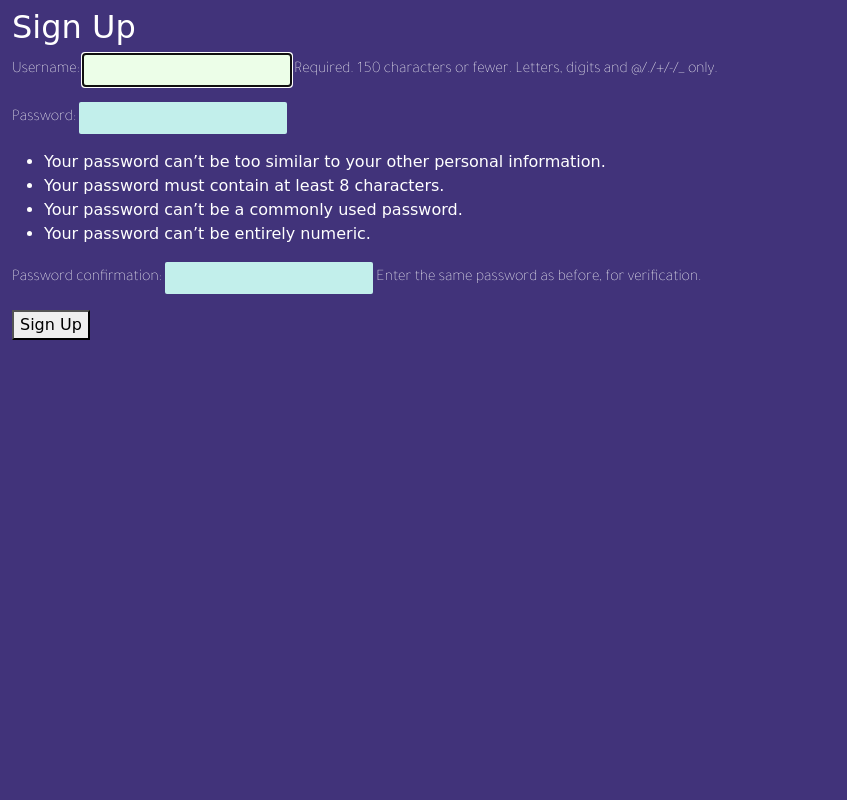
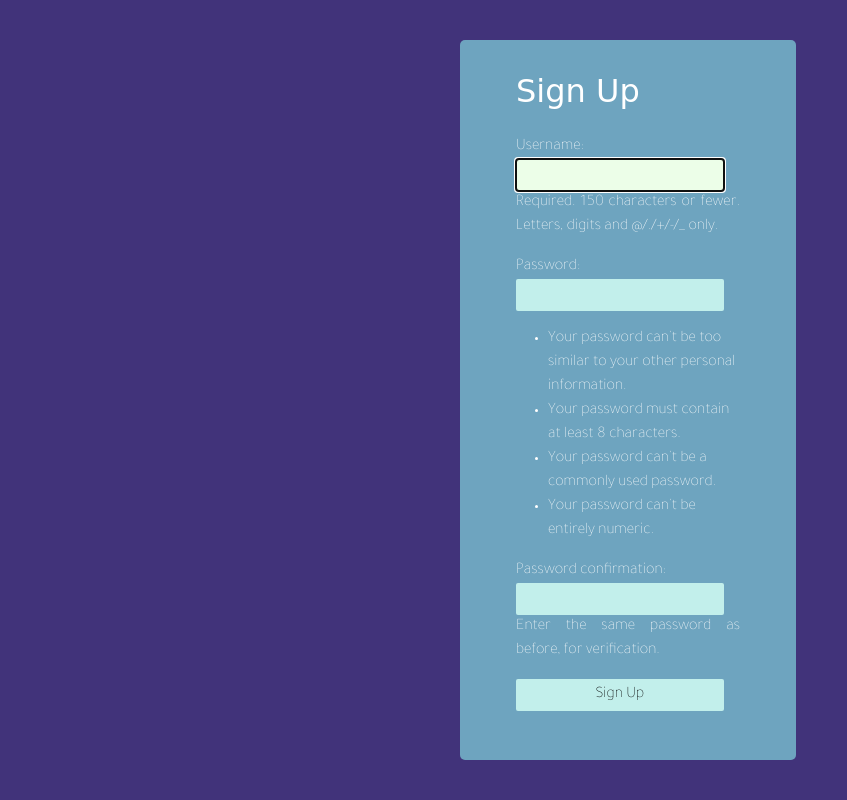
Before and after one commit to sabinaTT/talk-the-walk, a Django app: page /signup/ in a window 1280 px wide. Shown: the whole page, without its empty margins (0-847 px from the left). Run offline with Django 4.2, Linux system fonts and the light colour scheme; some web fonts are replaced.

Commit message:
finish sign up css

```diff
--- a/main_app/templates/signup.html
+++ b/main_app/templates/signup.html
@@ -1,11 +1,21 @@
 {% extends 'base.html' %}
 {% block body %}
 <div class="container-fluid">
-    <h2>Sign Up</h2>
-    <form method='post'>
-        {% csrf_token %}
-        {{ form.as_p }}
-        <button type='submit'>Sign Up</button>
-    </form>
+    <div class="login-box flex row justify-content-center align-self-center" style='background-color: #6EA4BF; padding: 2rem; width: 21rem; height: 45rem; border-radius: 5px;'>
+    <div class="row">
+        <div class="col-sm-12">
+            <h2>Sign Up</h2>
+        </div>
+    </div>
+<div class="row">
+    <div class="col-sm-12">
+        <form method='post' style="    font-family: 'Tajawal', sans-serif;" >
+            {% csrf_token %}
+            {{ form.as_p }}
+            <button type='submit' style=" font-family: 'Tajawal', sans-serif;" id='signup_btn'>Sign Up</button>
+        </form>
+    </div>
+</div>
+</div>
 </div>
 {% endblock %}
```
